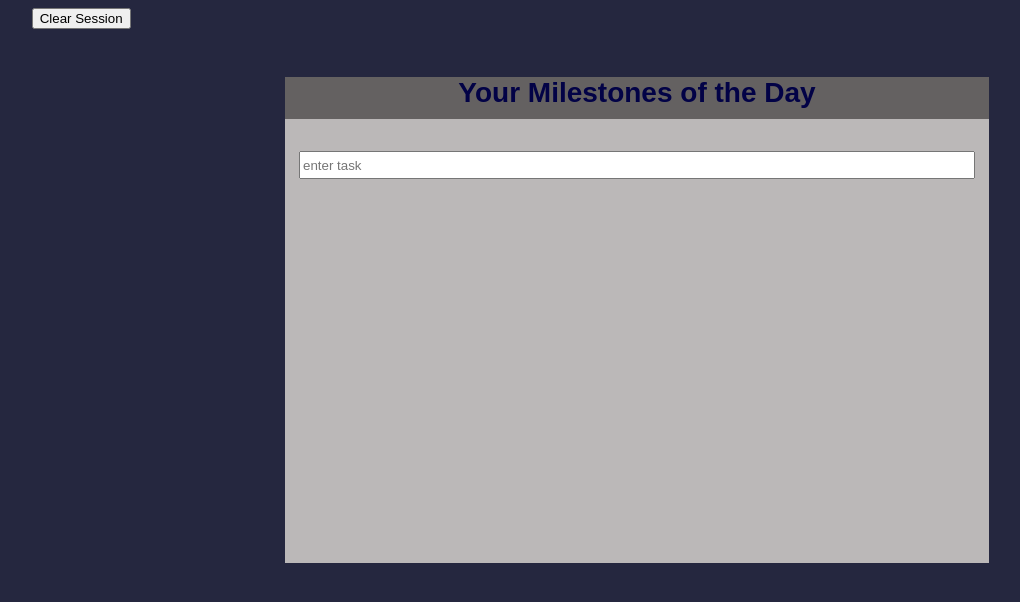
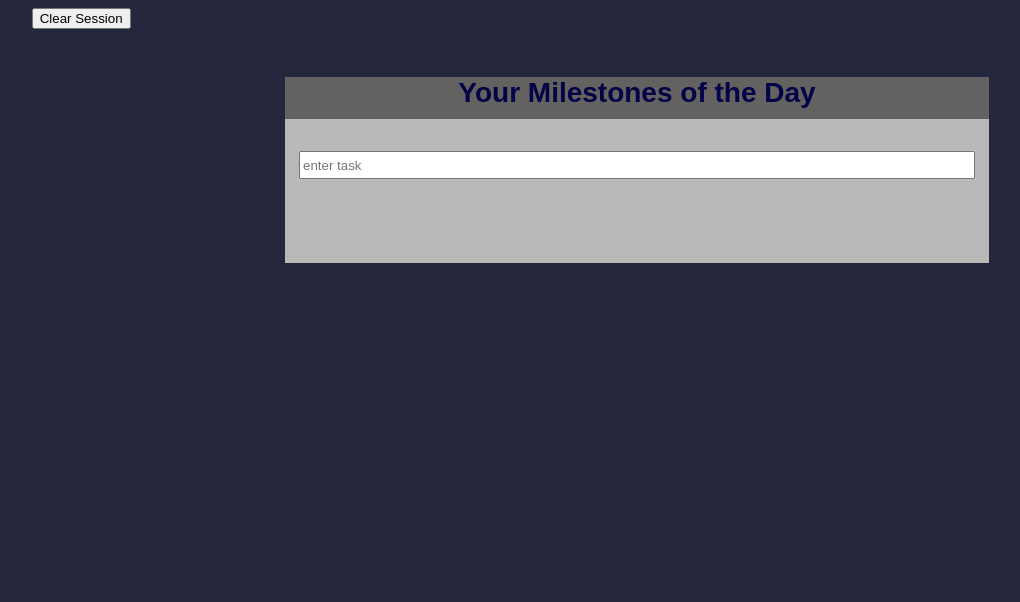
Before and after one commit to im100ruv/to-do-list, a website: page public/index.html in a window 1280 px wide. Shown: the whole page, without its empty margins (3-1023 px from the left). Drawn offline with nearby package versions, Linux system fonts and the light colour scheme; no server answers.

Commit message:
modify height

```diff
--- a/public/style.css
+++ b/public/style.css
@@ -36,7 +36,7 @@ label {
 .task-list {
   padding: 1em;
   font-size: 1.5em;
-  height: 300px;
+  max-height: 300px;
   overflow: auto;
 }
 
```
